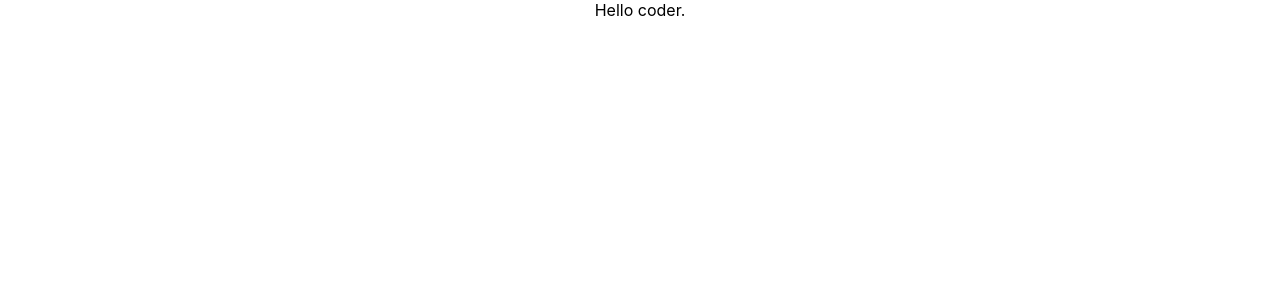
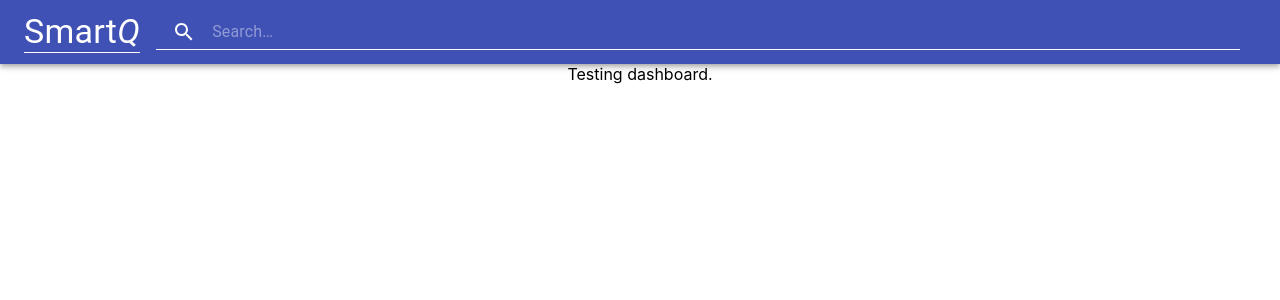
Before and after one commit to mujib2953/smartq, a React (Create React App) app: page / in a window 1280 px wide. Shown: the top 300 px of the page. Built offline with nearby package versions, Linux system fonts and the light colour scheme; the HTML template or start-up script is replaced by a standard one.

Commit message:
WIP: on Navigation menu.

```diff
--- a/src/App.js
+++ b/src/App.js
@@ -1,10 +1,11 @@
 import React from 'react';
 import './App.css';
+import Dashboard from './components/Dashboard';
 
 function App() {
 	return (
 		<div className="App">
-			Hello coder.
+			<Dashboard />
 		</div>
 	);
 }
--- /dev/null
+++ b/src/components/Dashboard.js
@@ -0,0 +1,11 @@
+import React from "react";
+import Navbar from "./Navbar";
+
+export default function Dashboard() {
+    return (
+        <div>
+            <Navbar />
+            Testing dashboard.
+        </div>
+    );
+}
--- /dev/null
+++ b/src/components/Navbar.js
@@ -0,0 +1,102 @@
+import React from "react";
+
+import {
+    AppBar,
+    Button,
+    Box,
+    InputBase,
+    makeStyles,
+    Toolbar,
+    Typography,
+} from '@material-ui/core';
+import MenuIcon from "@material-ui/icons/Menu"
+import SearchIcon from "@material-ui/icons/Search";
+import { fade } from "@material-ui/core/styles";
+
+const useStyle = makeStyles(
+    theme => ({
+        root: {
+            flexGrow: 1,
+        },
+        title: {
+            borderBottom: "1px solid #FFF"
+        },
+        subtitle: {
+            borderBottom: "1px solid #FFF",
+            fontStyle: "italic",
+        },
+
+        search: {
+            position: "relative",
+            width: "auto",
+
+            // borderRadius: theme.shape.borderRadius,
+            // backgroundColor: fade(theme.palette.common.white, 0.15),
+            // "&:hover": {
+            //     backgroundColor: fade(theme.palette.common.white, 0.25),
+            // },
+
+            marginRight: theme.spacing(2),
+            marginLeft: theme.spacing(2),
+
+            borderBottom: "1px solid #FFF",
+
+            flexGrow: 1
+        },
+        searchIcon: {
+            width: theme.spacing(7),
+            height: "100%",
+
+            position: "absolute",
+            display: "flex",
+            alignItems: "center",
+            justifyContent: "center",
+
+            pointerEvents: "none",
+        },
+        inputRoot: {
+            color: "inherit",
+            width: "100%"
+        },
+        inputInput: {
+            padding: theme.spacing(1, 1, 1, 7),
+
+            transition: theme.transitions.create("width"),
+            width: "100%",
+        },
+    })
+);
+
+export default function Navbar() {
+
+    const classes = useStyle();
+
+    return (
+        <div className={classes.root}>
+            <AppBar position="static">
+                <Toolbar>
+                    <Typography variant="h4" className={classes.title} noWrap>
+                        Smart
+                    </Typography>
+                    <Typography variant="h4" className={classes.subtitle}>Q</Typography>
+
+                    {/* Search fields */}
+                    <div className={classes.search}>
+                        <div className={classes.searchIcon}>
+                            <SearchIcon />
+                        </div>
+                        <InputBase
+                            placeholder="Search…"
+                            classes={{
+                                root: classes.inputRoot,
+                                input: classes.inputInput,
+                            }}
+                            inputProps={{ 'aria-label': 'search' }}
+                        />
+                    </div>
+                    <div className={classes.grow} />
+                </Toolbar>
+            </AppBar>
+        </div>
+    );
+}
```
